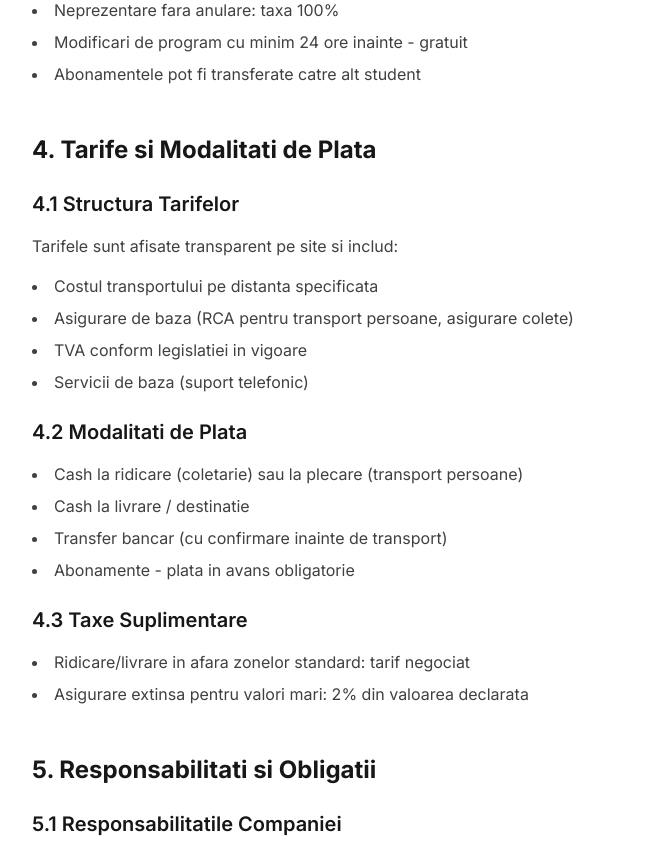
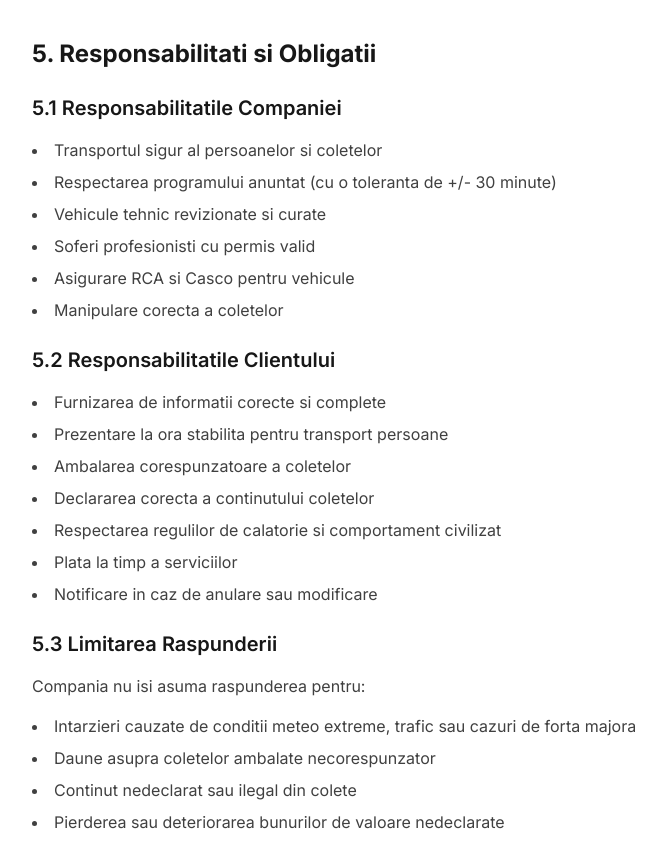
Before and after one commit to mateismarius/coletul-studentului, a Next.js app: page /termeni-conditii in a window 1280 px wide. Shown: the part 1940-2785 px from the top of the page, without its empty margins (192-858 px from the left). Built offline with nearby package versions, Linux system fonts and the light colour scheme; a web font is replaced by a local one.

Commit message:
Update page.tsx

```diff
--- a/app/termeni-conditii/page.tsx
+++ b/app/termeni-conditii/page.tsx
@@ -68,7 +68,6 @@ export default function TermsAndConditions() {
                                     <li><strong>Coletul Studentului / Companie / Noi:</strong> se refera la serviciul de transport persoane si coletarie pentru studenti</li>
                                     <li><strong>Client / Utilizator / Dumneavoastra:</strong> persoana fizica sau juridica care utilizeaza serviciile noastre</li>
                                     <li><strong>Servicii:</strong> servicii de coletarie oferite de Coletul Studentului</li>
-                                    <li><strong>Coletarie:</strong> serviciu de transport pachete, mancare de acasa, medicamente si alte bunuri</li>
                                     <li><strong>Colet:</strong> pachet, obiect sau bunuri trimise prin serviciul de coletarie</li>
                                     <li><strong>Student:</strong> persoana inmatriculata la o institutie de invatamant superior</li>
                                 </ul>
@@ -86,8 +85,7 @@ export default function TermsAndConditions() {
                         </p>
                         <ul className="list-disc list-inside space-y-2 text-neutral-700 mb-6">
                             <li>Pachete generale (documente, cadouri, echipamente)</li>
-                            <li>Mancare de acasa (preparate traditionale, conserve, dulciuri)</li>
-                            <li>Medicamente si produse farmaceutice</li>
+
                             <li>Carti, manuale si materiale didactice</li>
                             <li>Haine si incaltaminte</li>
                             <li>Produse alimentare ambalate</li>
@@ -130,35 +128,7 @@ export default function TermsAndConditions() {
                         </ul>
                     </section>
 
-                    {/* 4. Tarife si Plata */}
-                    <section className="mb-12">
-                        <h2 className="text-2xl font-bold text-neutral-900 mb-6">4. Tarife si Modalitati de Plata</h2>
 
-                        <h3 className="text-xl font-semibold text-neutral-900 mb-4">4.1 Structura Tarifelor</h3>
-                        <p className="text-neutral-700 mb-4">
-                            Tarifele sunt afisate transparent pe site si includ:
-                        </p>
-                        <ul className="list-disc list-inside space-y-2 text-neutral-700 mb-6">
-                            <li>Costul transportului pe distanta specificata</li>
-                            <li>Asigurare de baza (RCA pentru transport persoane, asigurare colete)</li>
-                            <li>TVA conform legislatiei in vigoare</li>
-                            <li>Servicii de baza (suport telefonic)</li>
-                        </ul>
-
-                        <h3 className="text-xl font-semibold text-neutral-900 mb-4">4.2 Modalitati de Plata</h3>
-                        <ul className="list-disc list-inside space-y-2 text-neutral-700 mb-6">
-                            <li>Cash la ridicare (coletarie) sau la plecare (transport persoane)</li>
-                            <li>Cash la livrare / destinatie</li>
-                            <li>Transfer bancar (cu confirmare inainte de transport)</li>
-                            <li>Abonamente - plata in avans obligatorie</li>
-                        </ul>
-
-                        <h3 className="text-xl font-semibold text-neutral-900 mb-4">4.3 Taxe Suplimentare</h3>
-                        <ul className="list-disc list-inside space-y-2 text-neutral-700">
-                            <li>Ridicare/livrare in afara zonelor standard: tarif negociat</li>
-                            <li>Asigurare extinsa pentru valori mari: 2% din valoarea declarata</li>
-                        </ul>
-                    </section>
 
                     {/* 5. Responsabilitati */}
                     <section className="mb-12">
```
